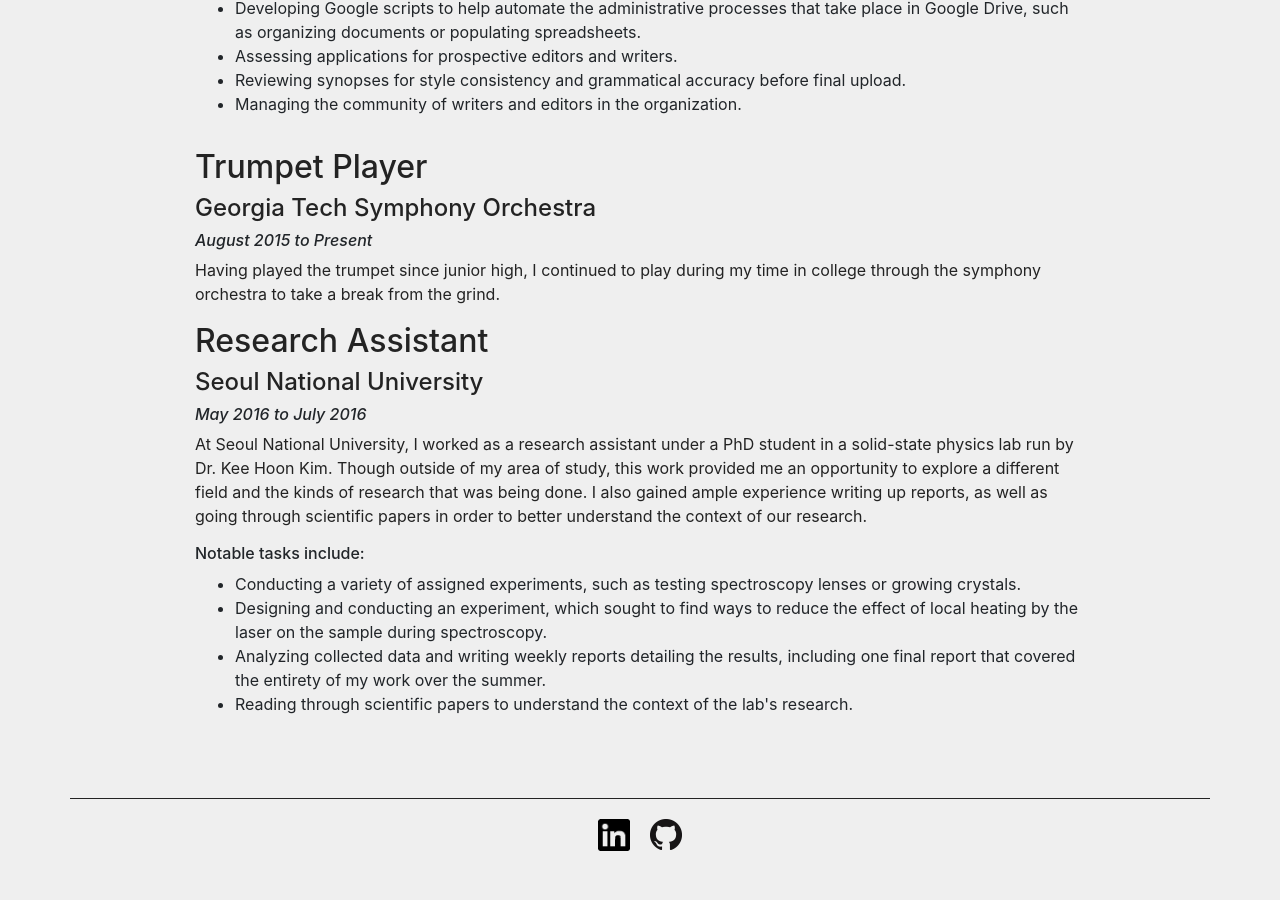
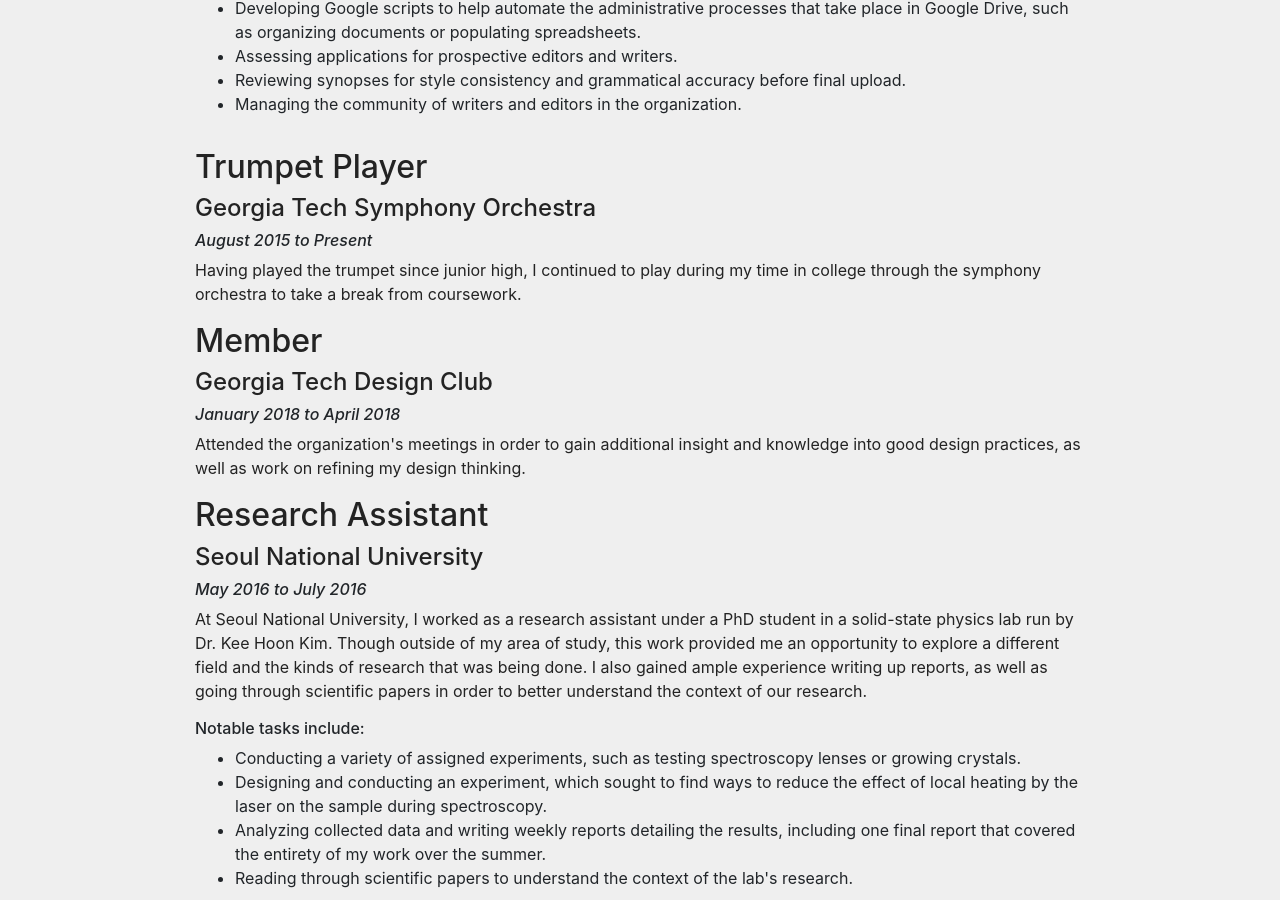
Before and after one commit to mlee-chanyoung/mlee-chanyoung.github.io, a Jekyll site: the page built from pages/experience.html, in a window 1280 px wide and 900 px high, scrolled down 1765 px. Built offline with Jekyll 4.4.1, drawn with Linux system fonts in a browser that asks for light colours; before the commit the page ends 2636 px from its top, so only the background shows below that.

Commit message:
Edit involvements

```diff
--- a/_data/involvements.yaml
+++ b/_data/involvements.yaml
@@ -15,7 +15,14 @@
    place: 'Georgia Tech Symphony Orchestra'
    date: 'August 2015 to Present'
    description: |
-       Having played the trumpet since junior high, I continued to play during my time in college through the symphony orchestra to take a break from the grind.
+       Having played the trumpet since junior high, I continued to play during my time in college through the symphony orchestra to take a break from coursework.
+   tasks: ''
+
+ - title: 'Member'
+   place: 'Georgia Tech Design Club'
+   date: 'January 2018 to April 2018'
+   description: |
+       Attended the organization's meetings in order to gain additional insight and knowledge into good design practices, as well as work on refining my design thinking.
    tasks: ''
 
  - title: 'Research Assistant'
```
